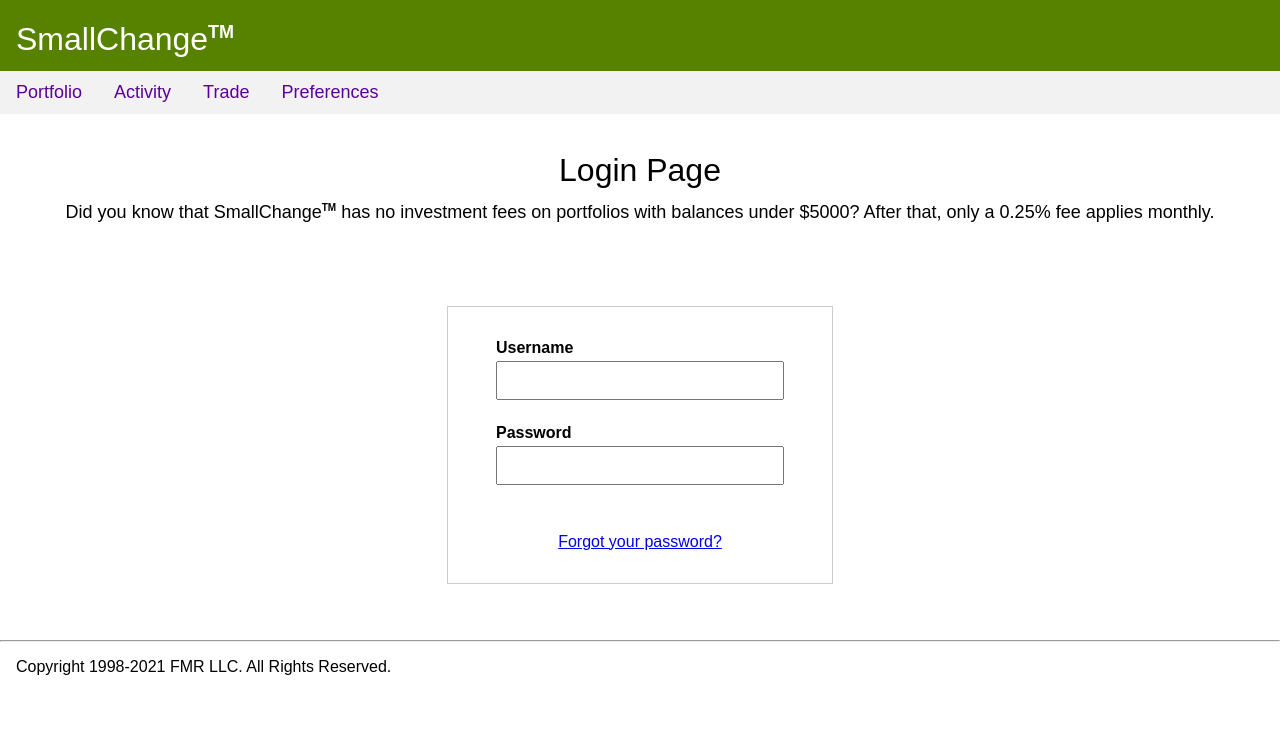
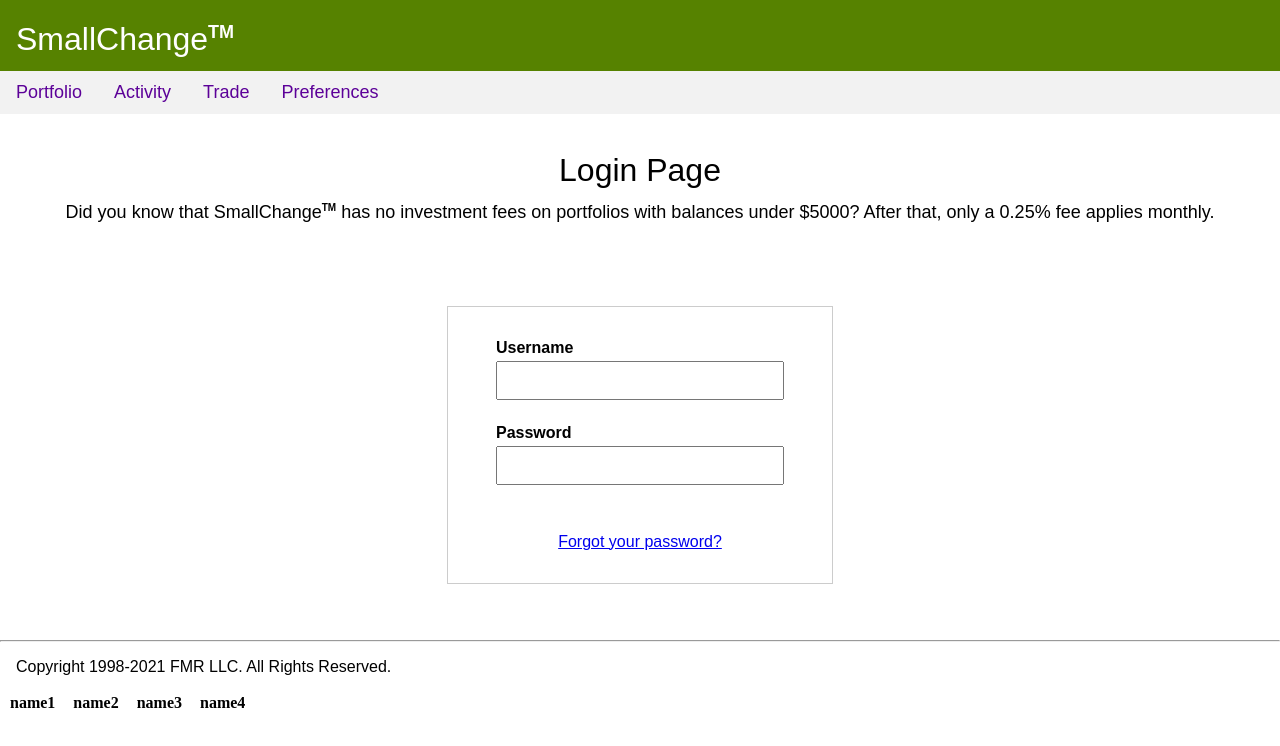
Before and after one commit to mihirsoni826/Team3-SmallChange, an Angular app in the folder team3-smallchange/: page / in a window 1280 px wide. Shown: the top 746 px of the page. Built offline with nearby package versions, Linux system fonts and the light colour scheme.

Commit message:
Table Header created with dynamic values

```diff
--- a/team3-smallchange/package.json
+++ b/team3-smallchange/package.json
@@ -18,6 +18,7 @@
     "@angular/platform-browser": "^14.0.0",
     "@angular/platform-browser-dynamic": "^14.0.0",
     "@angular/router": "^14.0.0",
+    "bootstrap": "^5.2.0",
     "rxjs": "~7.5.0",
     "tslib": "^2.3.0",
     "zone.js": "~0.11.4"
--- a/team3-smallchange/src/app/app.module.ts
+++ b/team3-smallchange/src/app/app.module.ts
@@ -20,6 +20,7 @@
 import { PasswordFormControlComponent } from './molecules/password-form-control/password-form-control.component';
 import { RouterOutlet } from '@angular/router';
 import { DropDownComponent } from './atoms/drop-down/drop-down.component';
+import { TableHeaderComponent } from './atoms/table-header/table-header.component';
 
 /**
  * ******************
@@ -60,6 +61,7 @@
     LoginFormComponent,
     LoginPageComponent,
     DropDownComponent,
+    TableHeaderComponent,
   ],
   providers: [],
   bootstrap: [AppComponent],
--- /dev/null
+++ b/team3-smallchange/src/app/atoms/table-header/table-header.component.css
@@ -0,0 +1,4 @@
+th{
+    padding: 8px;
+    size: 18px;
+}
--- /dev/null
+++ b/team3-smallchange/src/app/atoms/table-header/table-header.component.html
@@ -0,0 +1,3 @@
+<table class="table table-bordered">
+<th scope="col" colspan="3" *ngFor="let column of COLUMNS">{{column}}</th>
+</table>
--- /dev/null
+++ b/team3-smallchange/src/app/atoms/table-header/table-header.component.ts
@@ -0,0 +1,18 @@
+import { Component, Input, OnInit } from '@angular/core';
+
+@Component({
+  selector: 'app-table-header',
+  templateUrl: './table-header.component.html',
+  styleUrls: ['./table-header.component.css']
+})
+export class TableHeaderComponent implements OnInit {
+
+  constructor() { }
+
+  @Input()
+  COLUMNS: string[] = []
+  ngOnInit(): void {
+
+  }
+
+}
--- a/team3-smallchange/src/app/pages/login-page/login-page.component.html
+++ b/team3-smallchange/src/app/pages/login-page/login-page.component.html
@@ -8,3 +8,5 @@
 </main>
 <hr>
 <sc-footer-bar></sc-footer-bar>
+
+<app-table-header [COLUMNS]="COLUMNS"></app-table-header>
--- a/team3-smallchange/src/app/pages/login-page/login-page.component.ts
+++ b/team3-smallchange/src/app/pages/login-page/login-page.component.ts
@@ -1,7 +1,7 @@
 
 // Allows JavaScript to be compiled - otherwise use of TypeScript is enforced.
 // @ts-nocheck
-import { Component, OnInit } from '@angular/core';
+import { Component, OnInit, Output } from '@angular/core';
 
 @Component({
   selector: 'sc-login-page',
@@ -15,6 +15,8 @@
     const body = document.getElementsByTagName("BODY")[0];
     body.style.padding = "0";
     body.style.margin = "0";
+
+
   }
-
+  COLUMNS : string[] = ['name1', 'name2', 'name3','name4']
 }
```
Also changed, not shown: 2 other files (tests, documents, lock files or other folders).
